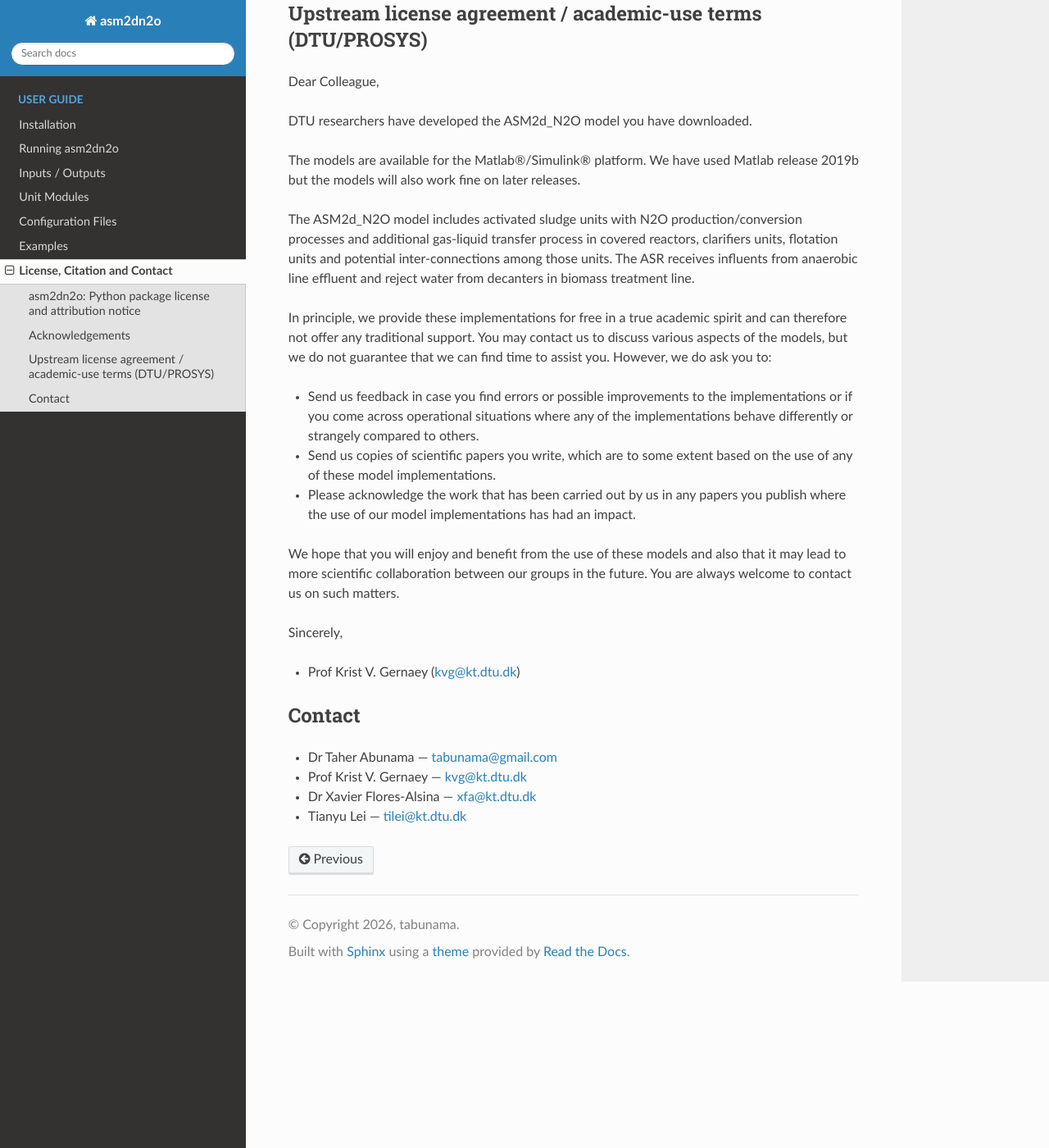
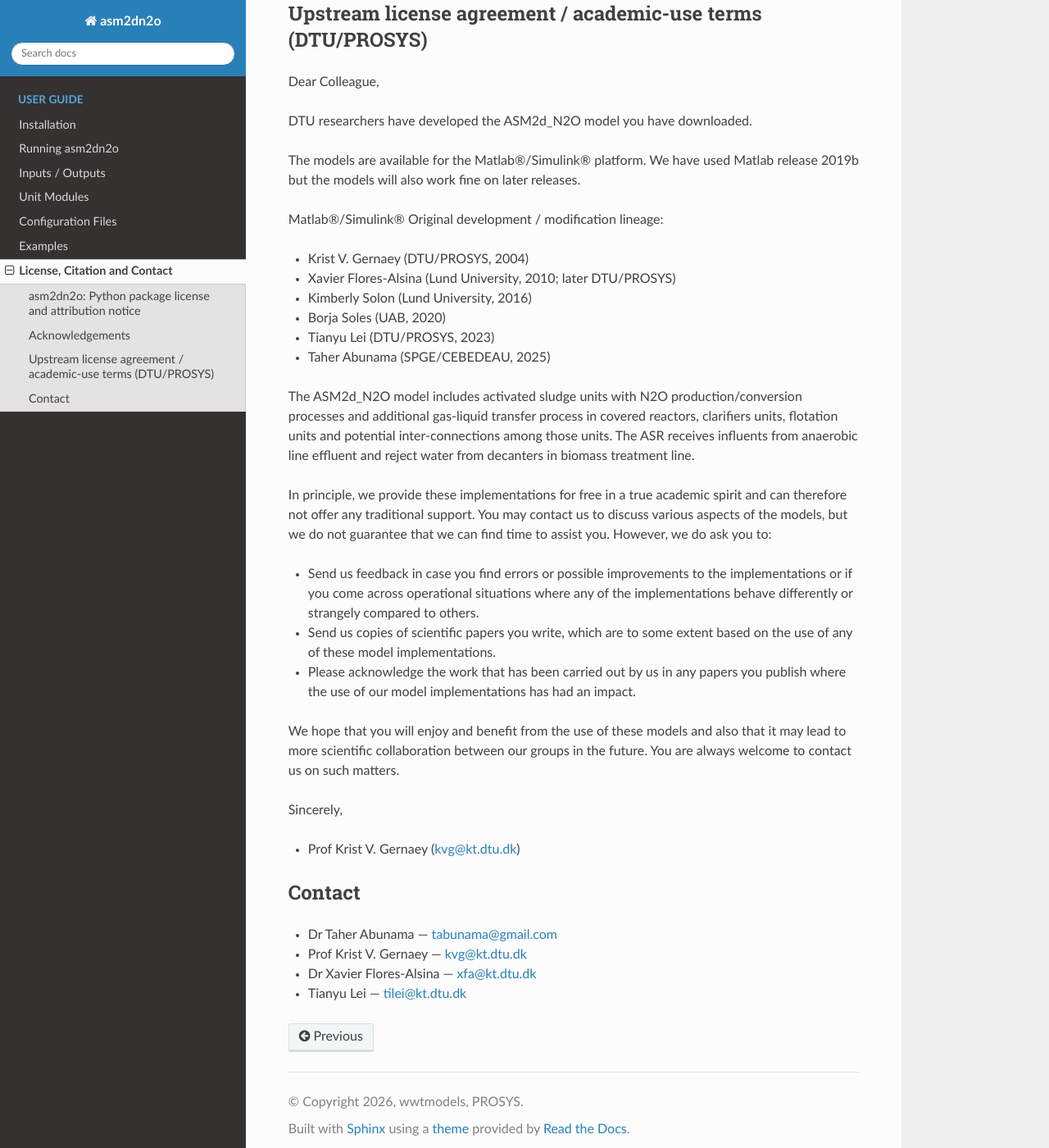
Before and after one commit to tabunama/asm2dn2o, a Sphinx documentation site: the page built from docs/source/license_citation_contact.rst, in a window 1280 px wide and 1400 px high, scrolled down 799 px. Shown: the whole window at 82% size. Built offline with Sphinx 7.4.7 and the Read the Docs theme 3.1.0, drawn with Linux system fonts in a browser that asks for light colours.

Commit message:
Update docs and package documentation

```diff
--- a/docs/source/conf.py
+++ b/docs/source/conf.py
@@ -5,7 +5,7 @@ sys.path.insert(0, os.path.abspath("../.."))
 
 project = "asm2dn2o"
 author = "Taher Abunama"
-copyright = "2026, tabunama"
+copyright = "2026, wwtmodels, PROSYS"
 release = "0.1.1"
 
 extensions = [
--- a/docs/source/license_citation_contact.rst
+++ b/docs/source/license_citation_contact.rst
@@ -44,6 +44,15 @@ DTU researchers have developed the ASM2d_N2O model you have downloaded.
 The models are available for the Matlab®/Simulink® platform. We have used
 Matlab release 2019b but the models will also work fine on later releases.
 
+Matlab®/Simulink® Original development / modification lineage:
+
+- Krist V. Gernaey (DTU/PROSYS, 2004)
+- Xavier Flores-Alsina (Lund University, 2010; later DTU/PROSYS)
+- Kimberly Solon (Lund University, 2016)
+- Borja Soles (UAB, 2020)
+- Tianyu Lei (DTU/PROSYS, 2023)
+- Taher Abunama (SPGE/CEBEDEAU, 2025)
+
 The ASM2d_N2O model includes activated sludge units with N2O
 production/conversion processes and additional gas-liquid transfer process in
 covered reactors, clarifiers units, flotation units and potential
```
Also changed, not shown: 1 other file.
